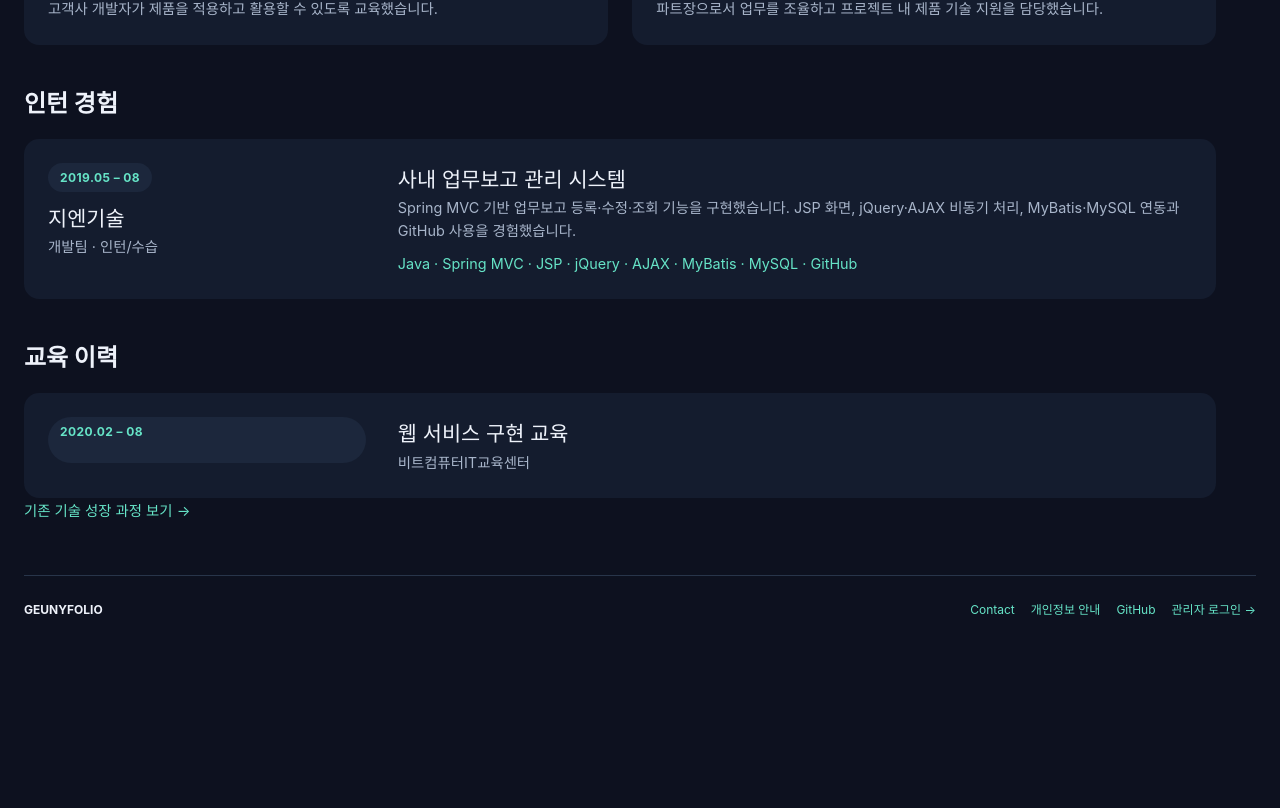
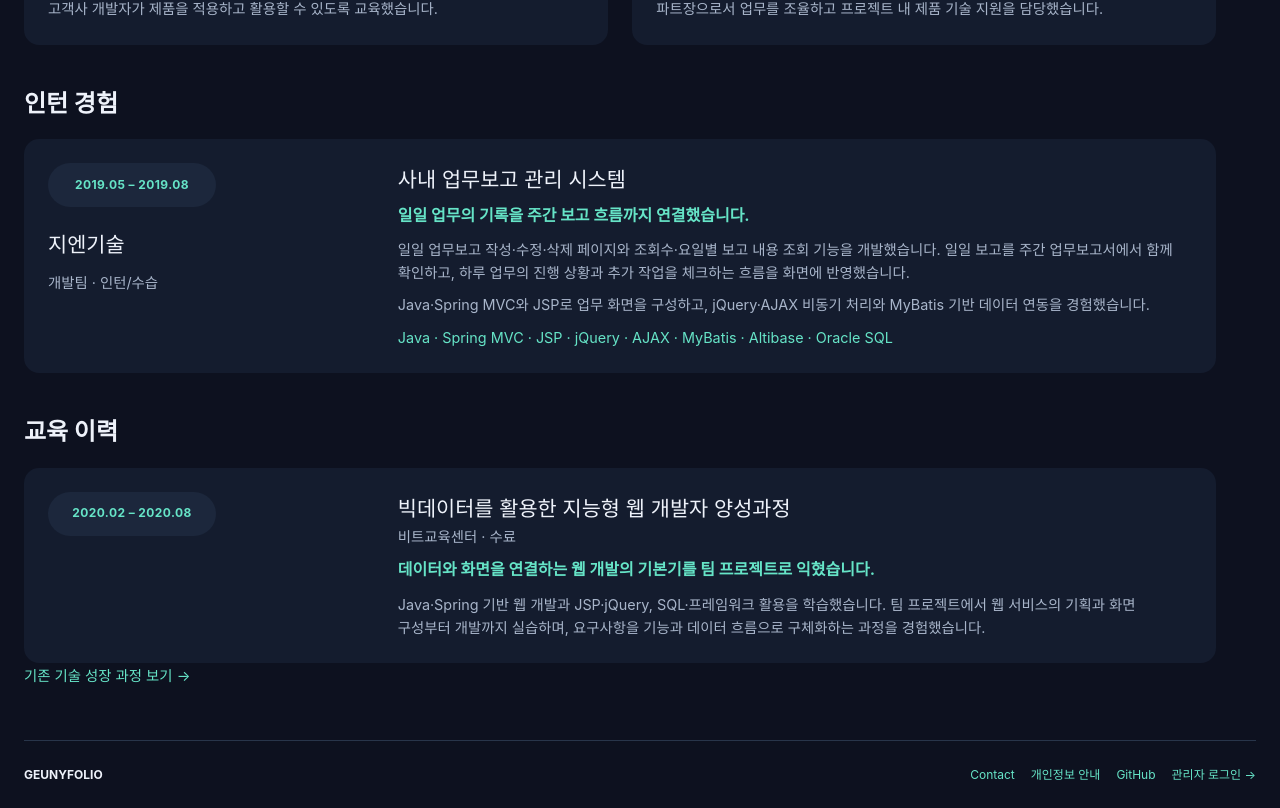
Before and after one commit to yoohyunggeun/portfolio-main, a Next.js app: page /experience in a window 1280 px wide. Shown: the part 1267-2075 px from the top of the page. Before the commit the page ends 1910 px from the top, so only its background shows below. Built offline with nearby package versions, Linux system fonts and the light colour scheme; no server answers.

Commit message:
fix: refine experience details and build log spacing

```diff
--- a/src/app/(portfolio)/build-log/page.tsx
+++ b/src/app/(portfolio)/build-log/page.tsx
@@ -51,7 +51,7 @@ export default function BuildLog() {
           </p>
         </article>
       </section>
-      <aside className="panel concept-card">
+      <aside className="panel concept-card log-principles">
         <h2>기록 원칙</h2>
         <p className="muted">
           최신 요약과 과거 본문을 구분합니다. 정정은 날짜·이유와 함께 새
--- a/src/app/(portfolio)/experience/page.tsx
+++ b/src/app/(portfolio)/experience/page.tsx
@@ -111,20 +111,27 @@ export default function Experience() {
       >
         <h2 id="internship-title">인턴 경험</h2>
         <article className="panel concept-card experience-row">
-          <div>
-            <p className="eyebrow hero-label">2019.05 – 08</p>
+          <div className="experience-meta">
+            <p className="eyebrow hero-label experience-period">2019.05 – 2019.08</p>
             <h3>지엔기술</h3>
             <p className="muted">개발팀 · 인턴/수습</p>
           </div>
           <div>
             <h3>사내 업무보고 관리 시스템</h3>
+            <p className="capability-statement">
+              일일 업무의 기록을 주간 보고 흐름까지 연결했습니다.
+            </p>
             <p className="muted">
-              Spring MVC 기반 업무보고 등록·수정·조회 기능을 구현했습니다. JSP
-              화면, jQuery·AJAX 비동기 처리, MyBatis·MySQL 연동과 GitHub 사용을
-              경험했습니다.
+              일일 업무보고 작성·수정·삭제 페이지와 조회수·요일별 보고 내용 조회
+              기능을 개발했습니다. 일일 보고를 주간 업무보고서에서 함께 확인하고,
+              하루 업무의 진행 상황과 추가 작업을 체크하는 흐름을 화면에 반영했습니다.
+            </p>
+            <p className="muted">
+              Java·Spring MVC와 JSP로 업무 화면을 구성하고, jQuery·AJAX 비동기
+              처리와 MyBatis 기반 데이터 연동을 경험했습니다.
             </p>
             <p className="text-link">
-              Java · Spring MVC · JSP · jQuery · AJAX · MyBatis · MySQL · GitHub
+              Java · Spring MVC · JSP · jQuery · AJAX · MyBatis · Altibase · Oracle SQL
             </p>
           </div>
         </article>
@@ -136,10 +143,19 @@ export default function Experience() {
       >
         <h2 id="education-title">교육 이력</h2>
         <article className="panel concept-card experience-row">
-          <p className="eyebrow hero-label">2020.02 – 08</p>
+          <p className="eyebrow hero-label experience-period">2020.02 – 2020.08</p>
           <div>
-            <h3>웹 서비스 구현 교육</h3>
-            <p className="muted">비트컴퓨터IT교육센터</p>
+            <h3>빅데이터를 활용한 지능형 웹 개발자 양성과정</h3>
+            <p className="muted">비트교육센터 · 수료</p>
+            <p className="capability-statement">
+              데이터와 화면을 연결하는 웹 개발의 기본기를 팀 프로젝트로 익혔습니다.
+            </p>
+            <p className="muted">
+              Java·Spring 기반 웹 개발과 JSP·jQuery, SQL·프레임워크 활용을
+              학습했습니다. 팀 프로젝트에서 웹 서비스의 기획과 화면 구성부터
+              개발까지 실습하며, 요구사항을 기능과 데이터 흐름으로 구체화하는
+              과정을 경험했습니다.
+            </p>
           </div>
         </article>
       </section>
--- a/src/app/globals.css
+++ b/src/app/globals.css
@@ -1172,6 +1172,9 @@ h2 {
 .log-notes {
   grid-template-columns: minmax(0, 1.7fr) minmax(0, 1fr);
 }
+.log-principles {
+  margin-top: 1.5rem;
+}
 .log-table {
   overflow-x: auto;
 }
@@ -2111,12 +2114,37 @@ button:disabled {
   grid-template-columns: minmax(12rem, 1fr) minmax(0, 2.5fr);
   gap: 2rem;
 }
+.experience-meta {
+  display: flex;
+  flex-direction: column;
+  align-items: flex-start;
+  gap: 0.65rem;
+}
+.experience-period {
+  display: inline-flex;
+  align-items: center;
+  justify-content: center;
+  justify-self: start;
+  align-self: start;
+  inline-size: max-content;
+  min-inline-size: 10.5rem;
+  max-inline-size: 100%;
+  min-block-size: 2.75rem;
+  padding: 0.625rem 1rem;
+  text-align: center;
+  line-height: 1.2;
+  white-space: nowrap;
+}
 .experience-row h3,
 .skill-card h2 {
   font-size: 1.3rem;
 }
 .experience-row p + p {
   margin-top: 0.6rem;
+}
+.experience-row :is(h3, p) {
+  word-break: keep-all;
+  overflow-wrap: break-word;
 }
 .skills-grid {
   margin-top: 2.5rem;
```
